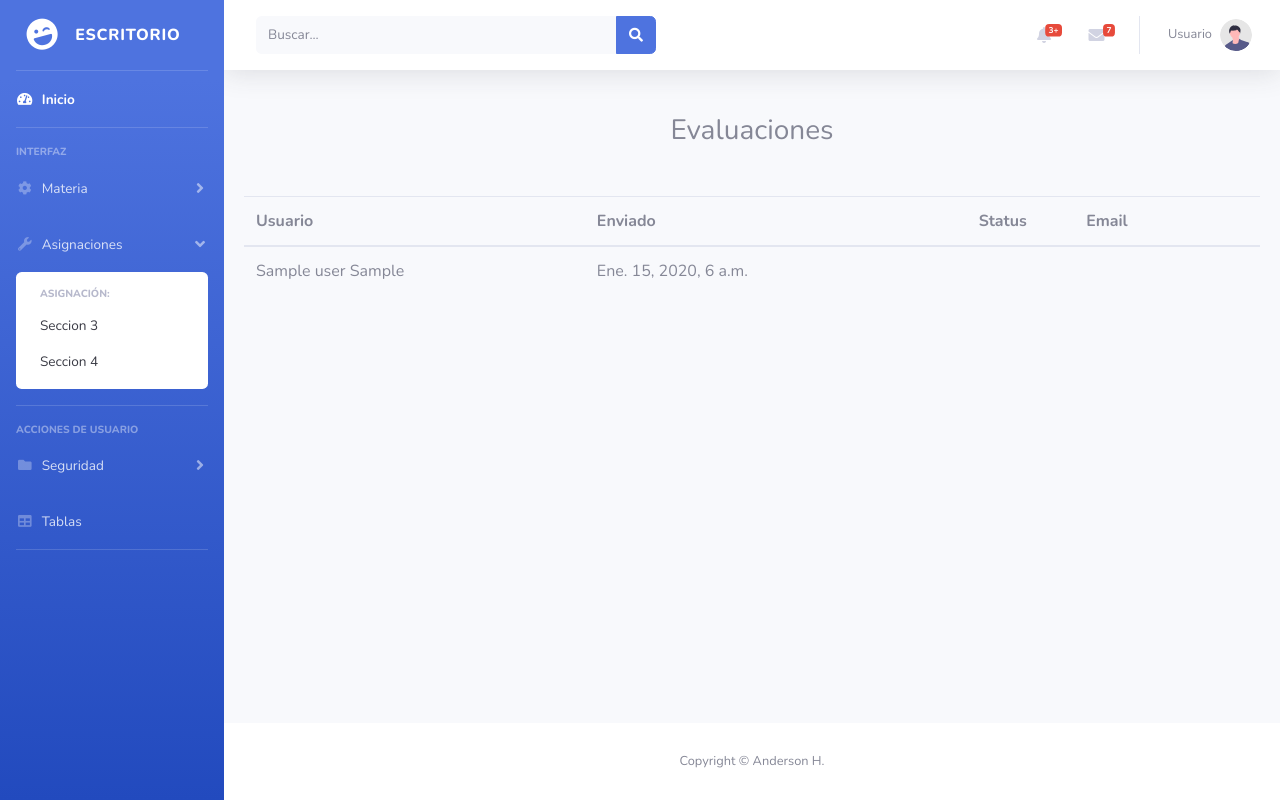
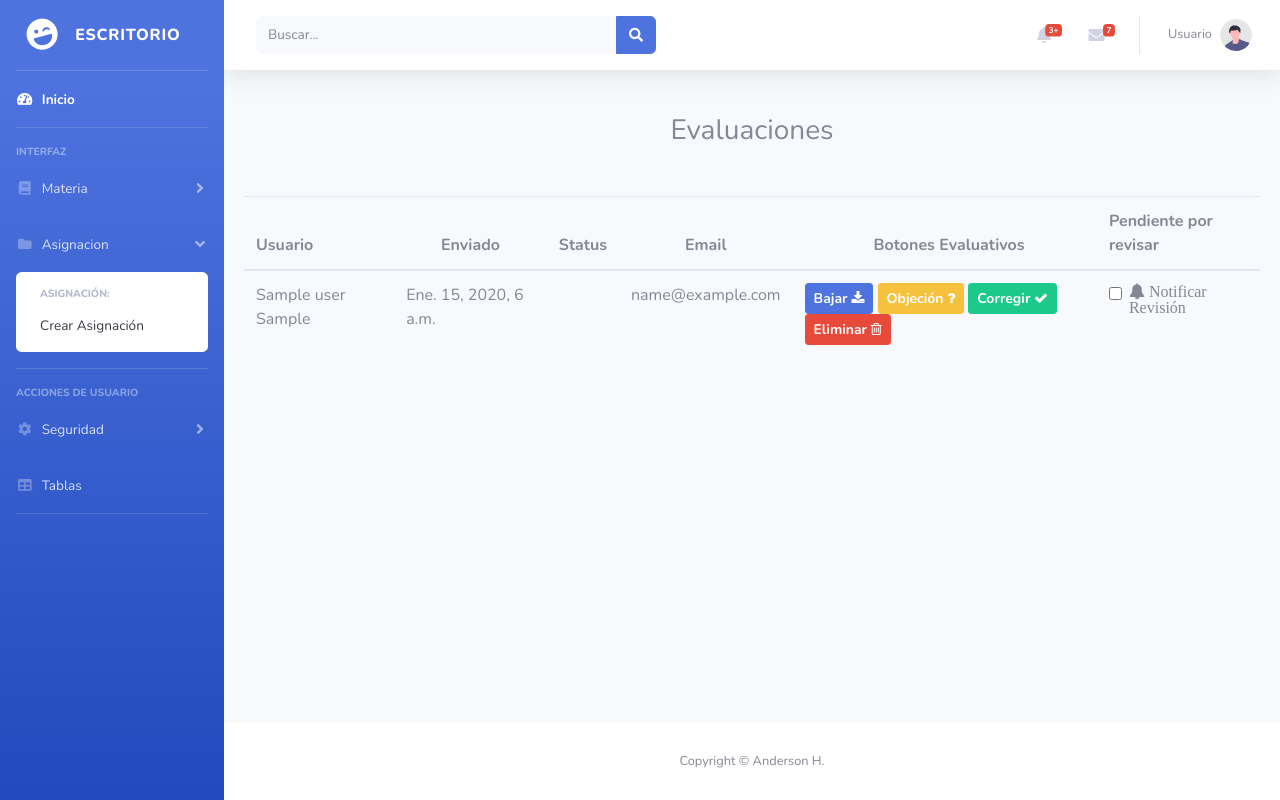
Before and after one commit to pandita12/AppTesis, a Django app: page /evaluation/1/check-evaluation/ in a window 1280 px wide, after a click on "Asignacion". Run offline with Django 3.2, Linux system fonts and the light colour scheme; a user stored in the database is signed in; tables that the repository leaves empty hold one stand-in row (values such as "Sample post"); some libraries are stand-ins or nearby versions.

Commit message:
Actualizacion

```diff
--- a/apps/evaluation/urls.py
+++ b/apps/evaluation/urls.py
@@ -5,9 +5,13 @@ from django.urls import include, path
 app_name = 'evaluation'
 
 urlpatterns = [
+
+   #Urls Estudiante
    path('task/', asig_view, name="task"),
    path('create-task/', create_task_view, name="create-task"),
+   path('result-evaluativo/', result_evaluation_view, name="result_evaluacion"),
+
+   #Urls Profesor
    path('<pk>/create-evaluation/', EvaluationView.as_view(), name="create-evaluation"),
    path('<pk>/check-evaluation/', evaluate_view, name="evaluate"),
-   path('result-evaluativo/', result_evaluation_view, name="result_evaluacion"),
 ]
--- a/apps/evaluation/views.py
+++ b/apps/evaluation/views.py
@@ -36,7 +36,7 @@ def evaluate_view(request, pk):
 	context = {
 		"deliverys":deliverys
 	}
-	return render(request, 'evaluation/evaluate.html', context)
+	return render(request, 'evaluation/check-resultado/check-resultado.html', context)
 
 def result_evaluation_view(request):
 	return render(request, 'evaluation/result_evaluacion.html')
--- a/apps/lesson/urls.py
+++ b/apps/lesson/urls.py
@@ -7,6 +7,10 @@ app_name = 'lesson'
 
 urlpatterns = [
    path('index/', index_lesson),
+
+   #Urls Estudiantes
    path('<pk>/detail/', detail_lesson, name="detail"),
+
+   #Urls Profesores
    path('<pk>/classroom/detail/',classroom_index, name="classroom_index"),
 ]
--- a/templates/base/base_system.html
+++ b/templates/base/base_system.html
@@ -69,7 +69,7 @@
             <li class="nav-item">
                 <a class="nav-link collapsed" href="#" data-toggle="collapse" data-target="#collapseTwo"
                     aria-expanded="true" aria-controls="collapseTwo">
-                    <i class="fas fa-fw fa-cog"></i>
+                    <i class="fas fa-fw fa-book"></i>
                     <span>Materia</span>
                 </a>
                 <div id="collapseTwo" class="collapse" aria-labelledby="headingTwo" data-parent="#accordionSidebar">
@@ -94,18 +94,18 @@
             <li class="nav-item">
                 <a class="nav-link collapsed" href="#" data-toggle="collapse" data-target="#collapseUtilities"
                     aria-expanded="true" aria-controls="collapseUtilities">
-                    <i class="fas fa-fw fa-wrench"></i>
-                    <span>Asignaciones</span>
+                    <i class="fas fa-fw fa-folder"></i>
+                    <span>Asignacion</span>
                 </a>
                 <div id="collapseUtilities" class="collapse" aria-labelledby="headingUtilities"
                     data-parent="#accordionSidebar">
-
+{% for classroom in request.user.professor.classroom.all %}
                     <div class="bg-white py-2 collapse-inner rounded">
                         <h6 class="collapse-header">Asignación:</h6>
-                        <a class="collapse-item" href="#">Seccion 3</a>
-                        <a class="collapse-item" href="Seccion4.html">Seccion 4</a>
+            <a class="collapse-item" href="{% url "evaluation:create-evaluation" classroom.pk %}">Crear Asignación</a>
+                    </div>
+{%endfor%}
 
-                    </div>
                 </div>
             </li>
 
@@ -121,7 +121,7 @@
             <li class="nav-item">
                 <a class="nav-link collapsed" href="#" data-toggle="collapse" data-target="#collapsePages"
                     aria-expanded="true" aria-controls="collapsePages">
-                    <i class="fas fa-fw fa-folder"></i>
+                    <i class="fas fa-fw fa-cog"></i>
                     <span>Seguridad</span>
                 </a>
                 <div id="collapsePages" class="collapse" aria-labelledby="headingPages" data-parent="#accordionSidebar">
@@ -137,7 +137,7 @@
 
             <!-- Nav Item - Tables -->
             <li class="nav-item">
-                <a class="nav-link" href="tables.html">
+                <a class="nav-link" href="#">
                     <i class="fas fa-fw fa-table"></i>
                     <span>Tablas</span></a>
             </li>
--- /dev/null
+++ b/templates/evaluation/check-resultado/check-resultado.html
@@ -0,0 +1,224 @@
+{% extends "base/base_system.html"%}
+<title>{% block title %} Evaluation - Result {% endblock title %}</title>
+
+{% block container%}
+<div class="card-body">
+      <center><h3 class="h3 sm-2">Evaluaciones</h3></center>
+</div>
+<div class="row">
+    <div class="col-lg-12">
+    	<div class="card-body">
+            <div class="main-box no-header clearfix">
+                <div class="main-box-body clearfix">
+                    <div class="table-responsive">
+                        <table class="table user-list">
+                            <thead>
+                                <tr>
+                                <th><span>Usuario</span></th>
+                                <th class="text-center"><span>Enviado</span></th>
+                                <th class="text-center"><span>Status</span></th>
+                                <th class="text-center"><span>Email</span></th>
+                                <th class="text-center">&nbsp; Botones Evaluativos</th>
+                                 <th><span>Pendiente por revisar</span></th>
+                                </tr>
+                            </thead>
+                           <tbody>
+                                {%for delivery in deliverys%}
+                               <tr>
+                                   <td>
+                                       {{ delivery.user.fullname }}
+                                   </td>
+                                   <td>
+                                       {{ delivery.deliver_date }}
+                                   </td>
+                                   <td></td>
+                                   <td>
+                                       {{ delivery.user.email }}
+                                   </td>
+                                   <!--Botones para correciones de evaluaciones-->
+                                   <td>
+                            <a href="#" class="btn btn-primary btn-sm" data-toggle="modal" data-target="#exampleModalCenter1"><strong> Bajar </strong> <i class="fa fa-download"></i></a>
+                            <a href="#" class="btn btn-warning btn-sm" data-toggle="modal" data-target="#exampleModalCenter2"><strong>Objeción</strong> <i class="fa fa-question"></i></a>
+                            <a href="#" class="btn btn-success btn-sm" data-toggle="modal" data-target="#exampleModalCenter3"><strong>Corregir</strong> <i class="fa fa-check"></i></a>
+                            <a href="#" class="btn btn-danger btn-sm" data-toggle="modal" data-target="#exampleModalCenter4"><strong>Eliminar</strong> <i class="fa fa-trash-o"></i></a>
+                                   </td>
+                                   <!-- EndBoton-->
+                                   <td>
+                             <div class="form-check">
+                                <input class="form-check-input" type="checkbox" value="" id="defaultCheck1">
+                                    <label class="form-check-label fa fa-bell" for="defaultCheck1">
+                                         Notificar Revisión
+                                    </label>
+                             </div>
+                                   </td>
+                               </tr>
+                               {%endfor%}
+                           </tbody>
+                        </table>
+                    </div>
+                </div>
+            </div>
+        </div>
+        <!-- Modal Donwload(1) -->
+       <div class="modal fade" id="exampleModalCenter1" tabindex="-1" role="dialog" aria-labelledby="exampleModalCenterTitle" aria-hidden="true">
+        <div class="modal-dialog modal-dialog-centered" role="document">
+    <div class="modal-content">
+      <div class="modal-header">
+        <h5 class="modal-title" id="exampleModalLongTitle">Descargar Asignación</h5>
+        <button type="button" class="close" data-dismiss="modal" aria-label="Close">
+          <span aria-hidden="true">&times;</span>
+        </button>
+      </div>
+      <div class="modal-body">
+        ...
+      </div>
+      <div class="modal-footer">
+        <button type="button" class="btn btn-secondary" data-dismiss="modal">Cancelar</button>
+        <button type="button" class="btn btn-primary">Descargar</button>
+      </div>
+    </div>
+  </div>
+</div>
+        <!-- EndModal-->
+
+     <!-- Modal Donwload(2) -->
+  <div class="modal fade" id="exampleModalCenter2" tabindex="-1" role="dialog" aria-labelledby="exampleModalCenterTitle" aria-hidden="true">
+        <div class="modal-dialog modal-dialog-centered" role="document">
+    <div class="modal-content">
+      <div class="modal-header">
+        <h5 class="modal-title" id="exampleModalLongTitle">Colocar Observación</h5>
+        <button type="button" class="close" data-dismiss="modal" aria-label="Close">
+          <span aria-hidden="true">&times;</span>
+        </button>
+      </div>
+      <div class="modal-body">
+  <div class="container-fluid">
+    <div class="row">
+      <div class="col-md-12 ml-auto"><form>
+  <div class="form-group row">
+    <label for="staticEmail" class="col-sm-2 col-form-label">Email</label>
+    <div class="col-sm-10">
+      <input type="text" readonly class="form-control-plaintext" id="staticEmail" value="email@example.com">
+    </div>
+  </div>
+  <div class="form-group row">
+    <label for="inputPassword" class="col-sm-2 col-form-label">Password</label>
+    <div class="col-sm-10">
+      <input type="password" class="form-control" id="inputPassword" placeholder="Password">
+    </div>
+  </div>
+  <div class="form-group">
+    <label for="exampleFormControlSelect1">Example select</label>
+    <select class="form-control" id="exampleFormControlSelect1">
+      <option>1</option>
+      <option>2</option>
+    </select>
+  </div>
+  <div class="form-group">
+    <label for="exampleFormControlTextarea1">Example textarea</label>
+    <textarea class="form-control" id="exampleFormControlTextarea1" rows="3"></textarea>
+  </div>
+</form>
+</div>
+    </div>
+  </div>
+</div>
+      <div class="modal-footer">
+        <button type="button" class="btn btn-secondary" data-dismiss="modal">Cancelar</button>
+        <button type="button" class="btn btn-primary">Guardar</button>
+      </div>
+    </div>
+  </div>
+</div>
+<!-- EndModal-->
+
+<!-- Modal Donwload(3) -->
+  <div class="modal fade" id="exampleModalCenter3" tabindex="-1" role="dialog" aria-labelledby="exampleModalCenterTitle" aria-hidden="true">
+        <div class="modal-dialog modal-dialog-centered" role="document">
+    <div class="modal-content">
+      <div class="modal-header">
+        <h5 class="modal-title" id="exampleModalLongTitle">Corregir Asignación </h5>
+        <button type="button" class="close" data-dismiss="modal" aria-label="Close">
+          <span aria-hidden="true">&times;</span>
+        </button>
+      </div>
+      <div class="modal-body">
+  <div class="container-fluid">
+    <div class="row">
+      <div class="col-md-12 ml-auto"><form>
+  <div class="form-group row">
+    <label for="staticEmail" class="col-md-8 col-form-label">Nombre del Evaluado</label>
+    <div class="col-sm-10">
+      <input type="text" readonly class="form-control-plaintext" id="staticEmail" value="Name">
+    </div>
+  </div>
+  <div class="form-group row">
+    <label for="staticEmail" class="col-md-8 col-form-label">Profesor asignado</label>
+    <div class="col-sm-10">
+      <input type="text" readonly class="form-control-plaintext" id="staticEmail" value="Name">
+    </div>
+  </div>
+  <div class="form-group">
+    <label for="exampleFormControlSelect1">Nivel de Satisfacción</label>
+    <select class="form-control" id="exampleFormControlSelect1">
+      <option>Incompleto</option>
+      <option>Regular</option>
+      <option>Aceptable</option>
+      <option>Excelente</option>
+    </select>
+  </div>
+  <div class="form-group">
+    <h6 class="text-center">Selección Evaluativa</h6>
+      <div class="form-check col-sm-2">
+        <input class="form-check-input" type="checkbox" value="" id="defaultCheck2">
+        <label class="form-check-label" for="defaultCheck1"> Reprobado</label>
+
+        <input class="form-check-input" type="checkbox" value="" id="defaultCheck3">
+        <label class="form-check-label" for="defaultCheck1"> Aprobado</label>
+
+        <input class="form-check-input" type="checkbox" value="" id="defaultCheck4">
+        <label class="form-check-label" for="defaultCheck1"> Perfecto</label>
+      </div>
+    </div>
+     <div class="form-group">
+    <label for="exampleFormControlTextarea1">Observación (Comentario)</label>
+    <textarea class="form-control" id="exampleFormControlTextarea1" rows="3"></textarea>
+  </div>
+</form>
+</div>
+    </div>
+  </div>
+</div>
+      <div class="modal-footer">
+        <button type="button" class="btn btn-secondary" data-dismiss="modal">Cancelar</button>
+        <button type="button" class="btn btn-success">Guardar</button>
+      </div>
+    </div>
+  </div>
+</div>
+<!-- EndModal-->
+
+<!-- Modal Donwload(4) -->
+       <div class="modal fade" id="exampleModalCenter4" tabindex="-1" role="dialog" aria-labelledby="exampleModalCenterTitle" aria-hidden="true">
+        <div class="modal-dialog modal-dialog-centered" role="document">
+    <div class="modal-content">
+      <div class="modal-header">
+        <h5 class="modal-title" id="exampleModalLongTitle">Elimnar Asignación</h5>
+        <button type="button" class="close" data-dismiss="modal" aria-label="Close">
+          <span aria-hidden="true">&times;</span>
+        </button>
+      </div>
+      <div class="modal-body">
+        Estas seguro de eliminar la asignación ?    </div>
+      <div class="modal-footer">
+        <button type="button" class="btn btn-secondary" data-dismiss="modal">Cancelar</button>
+        <button type="button" class="btn btn-danger">Eliminar</button>
+      </div>
+    </div>
+  </div>
+</div>
+        <!-- EndModal-->
+
+    </div>
+</div>
+{%endblock%}
```
Also changed, not shown: templates/evaluation/evaluate.html (deleted, +0 -46 lines), 2 other files.
